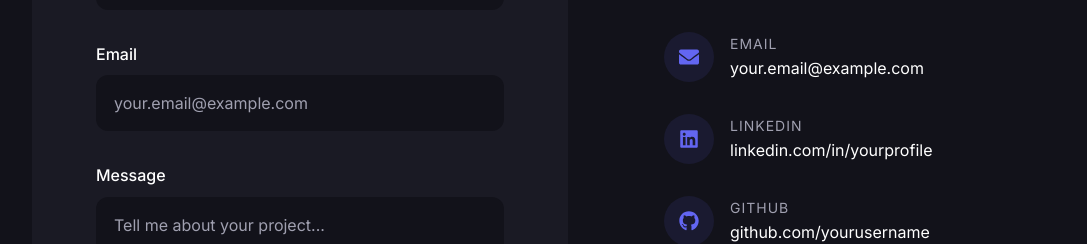
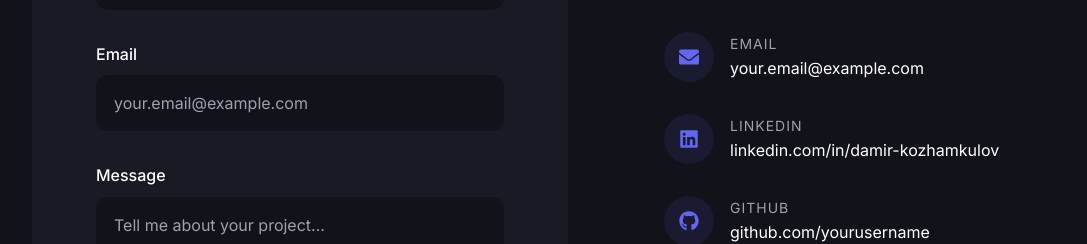
Before and after one commit to Damirchik11/Portfolio, a React (Vite) app in the folder DamirsPortfolio/: page / in a window 1280 px wide. Shown: the part 3060-3304 px from the top of the page, without its empty margins (40-1127 px from the left). Built offline with nearby package versions, Linux system fonts and the light colour scheme.

Commit message:
Updated GitHub and LinkedIn links

```diff
--- a/DamirsPortfolio/src/components/Contact/Contact.jsx
+++ b/DamirsPortfolio/src/components/Contact/Contact.jsx
@@ -76,8 +76,8 @@ const Contact = () => {
         {
             icon: <FaLinkedin />,
             label: 'LinkedIn',
-            value: 'linkedin.com/in/yourprofile',
-            href: 'https://linkedin.com/in/yourprofile'
+            value: 'linkedin.com/in/damir-kozhamkulov',
+            href: 'https://www.linkedin.com/in/damir-kozhamkulov/'
         },
         {
             icon: <FaGithub />,
--- a/DamirsPortfolio/src/components/Footer/Footer.jsx
+++ b/DamirsPortfolio/src/components/Footer/Footer.jsx
@@ -45,7 +45,7 @@ const Footer = () => {
                             <a href="https://github.com/yourusername" target="_blank" rel="noopener noreferrer">
                                 <FaGithub />
                             </a>
-                            <a href="https://linkedin.com/in/yourprofile" target="_blank" rel="noopener noreferrer">
+                            <a href="https://www.linkedin.com/in/damir-kozhamkulov/" target="_blank" rel="noopener noreferrer">
                                 <FaLinkedin />
                             </a>
                             <a href="mailto:your.email@example.com">
--- a/DamirsPortfolio/src/components/Hero/Hero.jsx
+++ b/DamirsPortfolio/src/components/Hero/Hero.jsx
@@ -62,7 +62,7 @@ const Hero = () => {
                         <FaGithub size={24} />
                     </a>
                     <a
-                        href="https://linkedin.com/in/yourusername"
+                        href="https://www.linkedin.com/in/damir-kozhamkulov/"
                         target="_blank"
                         rel="noopener noreferrer"
                         aria-label="LinkedIn Profile"
--- a/DamirsPortfolio/src/data/projects.js
+++ b/DamirsPortfolio/src/data/projects.js
@@ -126,7 +126,7 @@ inequality rather than school-level interventions alone.`,
         technologies: ['Python', 'Pandas', 'Scikit-learn', 'Random Forest', 'Matplotlib', 'Seaborn', 'Jupyter', 'Web Scraping'],
 
         // Links
-        github: 'https://github.com/yourusername/lausd-edulytix',
+        github: 'https://github.com/Damirchik11/Comp641',
         demo: null
     },
     {
```
